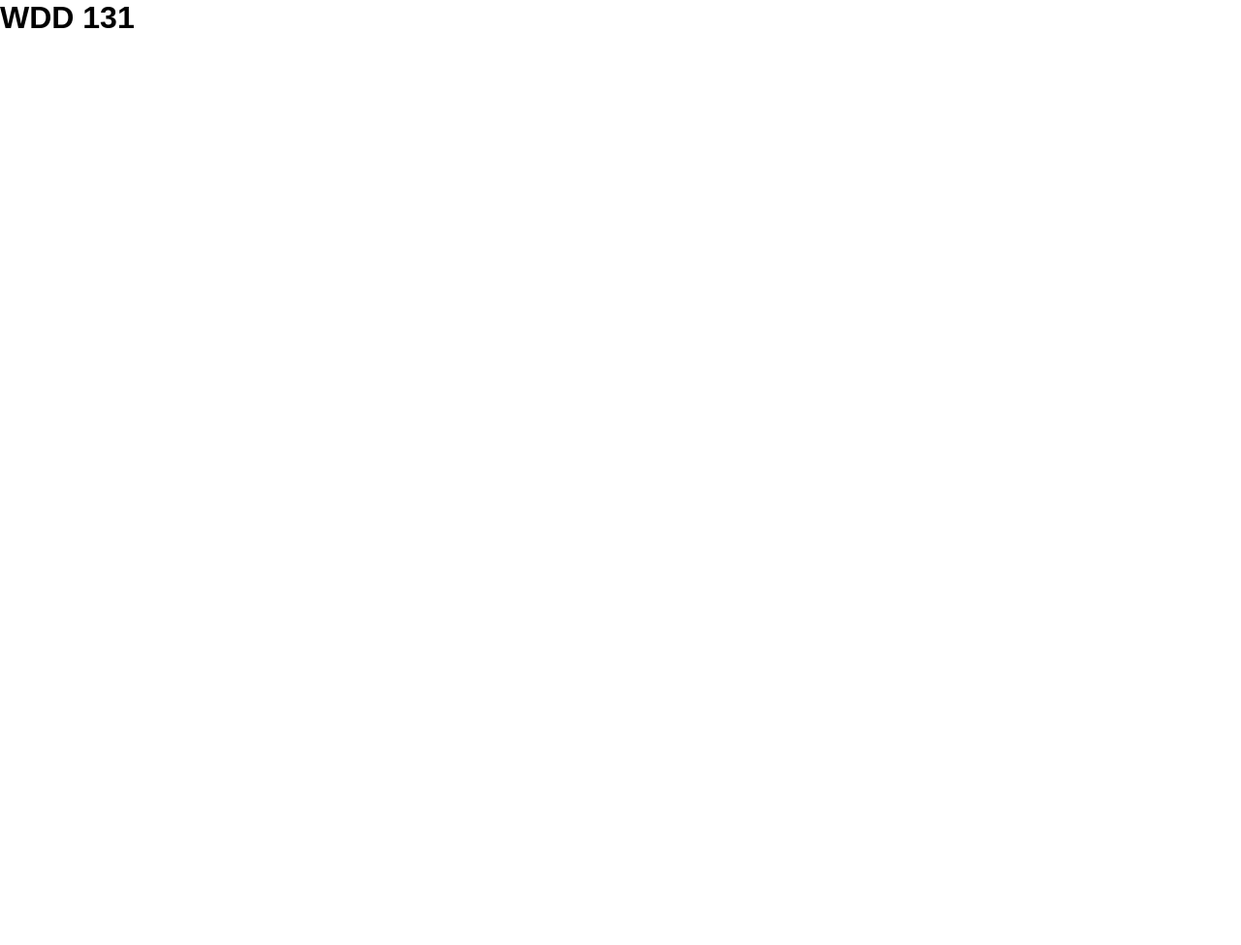
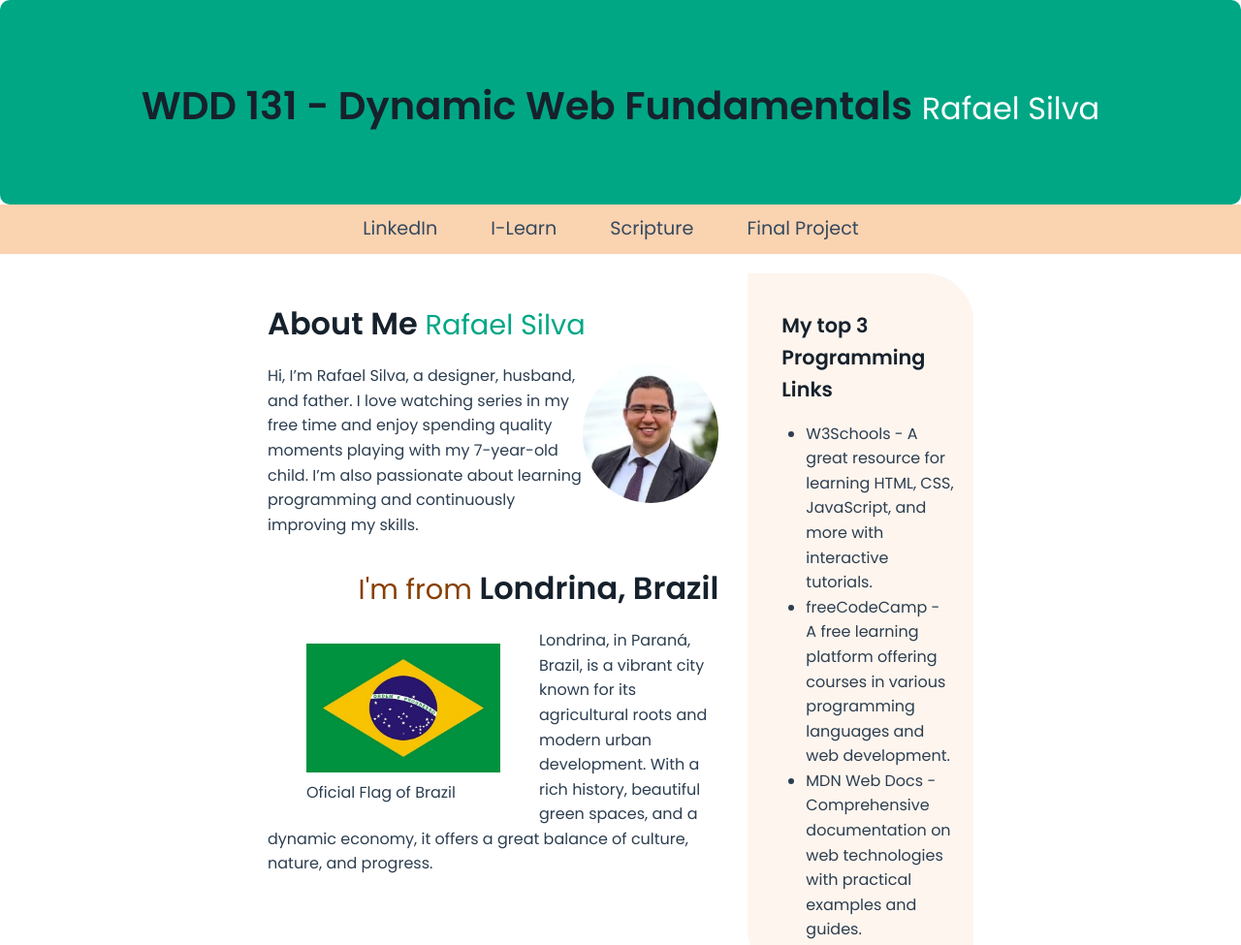
Before and after one commit to Rafaelfs1/wdd131, a plain HTML site: page index.html in a window 1280 px wide. Shown: the top 975 px of the page at 97% size. Before the commit the page ends 800 px from the top, so only its background shows below. Drawn offline with Linux system fonts and the light colour scheme; files that its build step writes are made by us from their sources.

Commit message:
activity

```diff
--- a/index.html
+++ b/index.html
@@ -4,12 +4,62 @@
 <head>
     <meta charset="UTF-8">
     <meta name="viewport" content="width=device-width, initial-scale=1.0">
-    <link rel="stylesheet" href="styles/layout.css">
-    <title>wdd 131</title>
+    <meta name="description" content="WDD 131 - Dynamic Web Fundamentals - Rafael Silva / web Fundamentals, html, css, js / this site from a byu-i's course learner">
+    <meta name="author" content="Rafael silva">
+    <link rel="stylesheet" href="styles/base.css">
+    <script src="scripts/getdates.js" defer></script>
+    <title>WDD 131 - Dynamic Web Fundamentals - Rafael Silva</title>
 </head>
 
 <body>
-    <h1>WDD 131</h1>
+    <header>
+        <h1>WDD 131 - Dynamic Web Fundamentals <span id="white">Rafael Silva</span></h1>
+    </header>
+
+    <nav>
+            <ul>
+                <li><a href="https://www.linkedin.com/in/rafael-silva-67575910a/">LinkedIn</a></li>
+                <li><a href="https://byui.instructure.com/">I-Learn</a></li>
+                <li><a href="https://www.churchofjesuschrist.org/study/scriptures/bofm/hel/5?lang=por&id=p12#p12">Scripture</a></li>
+                <li><a href="#">Final Project</a></li>
+            </ul>
+    </nav>
+
+    <main>
+        <section class="card">
+            <h2>About Me<span id="green"> Rafael Silva</span></h2>
+            <img class="pic" src="images/Rafael.png" alt="Rafael silva" >
+            <p>Hi, I’m Rafael Silva, a designer, husband, and father. I love watching series in my free time and enjoy spending quality moments playing with my 7-year-old child. I’m also passionate about learning programming and continuously improving my skills.</p>
+
+            <div>
+                <h2 id="right"><span id="orange">I'm from</span> Londrina, Brazil</h2>
+
+                <figure >
+                    <Img class="pic-2" src="images/brazil-flag.jpeg" alt="brazilian flag" >
+                    <figcaption>Oficial Flag of Brazil</figcaption>
+                </figure>
+
+                <p>Londrina, in Paraná, Brazil, is a vibrant city known for its agricultural roots and modern urban development. With a rich history, beautiful green spaces, and a dynamic economy, it offers a great balance of culture, nature, and progress.</p>
+
+            </div>
+
+        </section>
+        <section class="card" id="grey">
+            <h2 id="sub-h2">My top 3 </br> Programming Links</h2>
+            <ul>
+                <li><a href="https://www.w3schools.com/" target="_blank">W3Schools</a> - A great resource for learning HTML, CSS, JavaScript, and more with interactive tutorials.</li>
+                <li><a href="https://www.freecodecamp.org/" target="_blank">freeCodeCamp</a> - A free learning platform offering courses in various programming languages and web development.</li>
+                <li><a href="https://developer.mozilla.org/" target="_blank">MDN Web Docs</a> - Comprehensive documentation on web technologies with practical examples and guides.</li>
+
+            </ul>
+        </section>
+    </main>
+
 </body>
 
+<footer>
+    <p><span id="currentyear"></span> 👍 Rafael Silva 👍 Londrina, Brazil</p>
+    <p id="orange">Last modified: <span id="lastModified"></span></p>
+</footer>
+
 </html>
--- /dev/null
+++ b/scripts/getdates.js
@@ -0,0 +1,8 @@
+// insert the current year and de copyright symbol
+const year = document.querySelector("#currentyear");
+const today = new Date();
+year.innerHTML = `&copy ${today.getFullYear()}</span>`;
+
+// insert the date from the last modification was done
+const lastModified = document.lastModified;
+document.getElementById("lastModified").textContent = lastModified;
--- /dev/null
+++ b/styles/base.css
@@ -0,0 +1,178 @@
+@import url('https://fonts.googleapis.com/css2?family=Poppins:wght@400;600&display=swap');
+@import url('https://fonts.googleapis.com/css2?family=Roboto:wght@400;700&display=swap');
+
+body {
+    background-color: var(--color-background);
+    color: var(--color-text);
+    font-family: 'Poppins', sans-serif;
+    line-height: 1.6;
+    margin: 0;
+    padding: 0;
+}
+
+header {
+    background-color: var(--color-secondary);
+    padding: 50px;
+    text-align: center;
+    border-radius: 10px;
+    margin-bottom: 0;
+}
+
+nav {
+    background-color: var(--color-accent-light);  */
+    text-decoration: none;
+    font-size: 1.2em;
+    padding: 10px 0;
+    text-align: center;
+    margin-top: 0;
+}
+
+nav ul {
+    list-style-type: none;
+    margin: 0;
+    padding: 0;
+}
+
+nav li {
+    display: inline-flex;
+    margin-right: 20px;
+}
+
+nav a {
+    text-decoration: none;
+    color: var(--color-primary-light);
+    transition: color 0.7s ease, transform 0.3s ease;
+    padding: 0 15px;
+}
+
+nav a:hover {
+    color: var(--color-primary);
+    transform: scale(1.2);
+    font-weight: bold;
+}
+
+h1, h2, h3 {
+    color: var(--color-primary);  /
+    font-family: 'Roboto', sans-serif;
+}
+
+h1 {
+    font-size: 2.5em;
+    margin-bottom: 0.5em;
+}
+
+h2 {
+    font-size: 2em;
+    margin-bottom: 0.5em;
+}
+
+h3 {
+    font-size: 1.5em;
+    margin-bottom: 0.5em;
+}
+
+a {
+    color: var(--color-accent-dark);
+    text-decoration: none;
+}
+
+button {
+    background-color: var(--color-primary);
+    color: white;
+    border: none;
+    padding: 10px 20px;
+    border-radius: 5px;
+    cursor: pointer;
+    font-size: 1em;
+}
+
+button:hover {
+    background-color: var(--color-secondary-dark);
+}
+
+/*--------------- main ------------------------------------- */
+main {
+    display: grid;
+    grid-template-columns: 2fr 1fr;
+    gap: 30px;
+    margin: 0 20%;
+    padding: 20px;
+}
+
+.pic {
+    border-radius: 50%;
+    float: right;
+    width: 140px;
+}
+
+main figure {
+    float: left;
+}
+
+.pic-2 {
+    padding: 0px;
+    width: 200px;
+}
+
+main h1 {
+    border-bottom: 2px solid var(--color-accent);
+}
+
+#grey {
+    background-color: #e67d2213;
+    padding: 20px;
+    margin-top: 0;
+    border-radius: 0 50px 0 50px;
+}
+
+.card {
+    margin-bottom: 50px;
+}
+
+#right {
+    text-align: right;
+}
+
+#sub-h2 {
+    font-size: 1.3em;
+    padding-left: 15px;
+}
+
+#green {
+    color: var(--color-secondary);
+    font-size: 0.9em;
+    font-weight: lighter;
+}
+
+#orange {
+    color: var(--color-accent);
+    font-size: 0.9em;
+    font-weight: lighter;
+}
+
+#white {
+    color: var(--color-background);
+    font-size: 0.8em;
+    font-weight: lighter;
+}
+
+/* ------ footer --------*/
+footer {
+    align-items: center;
+    background-color: #e0e0e0;
+    text-align: center;
+    padding: 20px;
+    height: 200px;
+}
+
+/* Variáveis de Cores */
+:root {
+    --color-primary: #16212c;    /* Azul Escuro */
+    --color-primary-light: #34495E; /* Cinza Escuro */
+    --color-secondary: #00a785;  /* Verde */
+    --color-secondary-dark: #148f73; /* Verde Escuro */
+    --color-accent: #883f00;     /* Laranja */
+    --color-accent-light: #fad3b1; /* Laranja Claro */
+    --color-background: #ffffff; /* Cinza Claro */
+    --color-text: #2C3E50;       /* Texto principal */
+}
--- a/week01/styles/layout.css
+++ b/week01/styles/layout.css
@@ -23,7 +23,7 @@ nav ul {
     list-style-type: none;
     display: flex;
     justify-content: space-around;
-    padding: 20px;
+
 }
 
 nav ul li a {
```
Also changed, not shown: images/Rafael.png (added), images/brazil-flag.jpeg (added).
